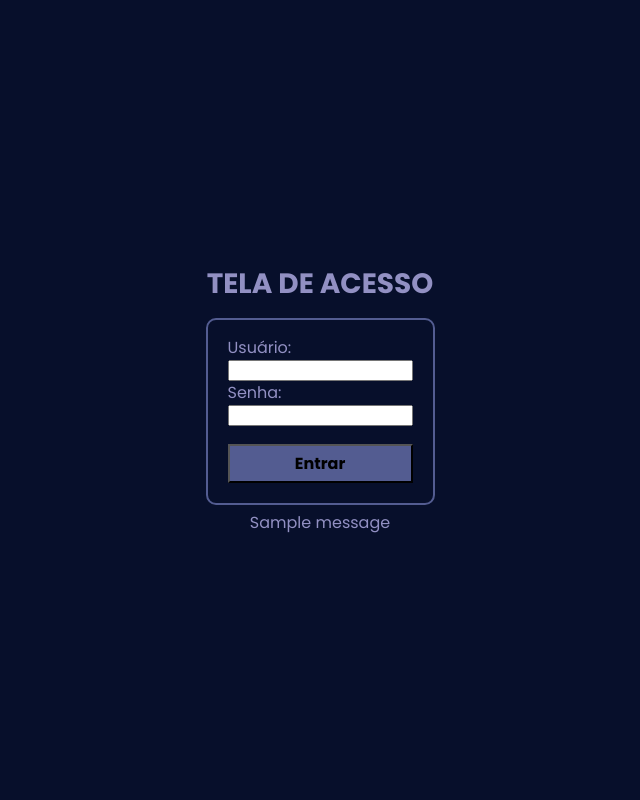
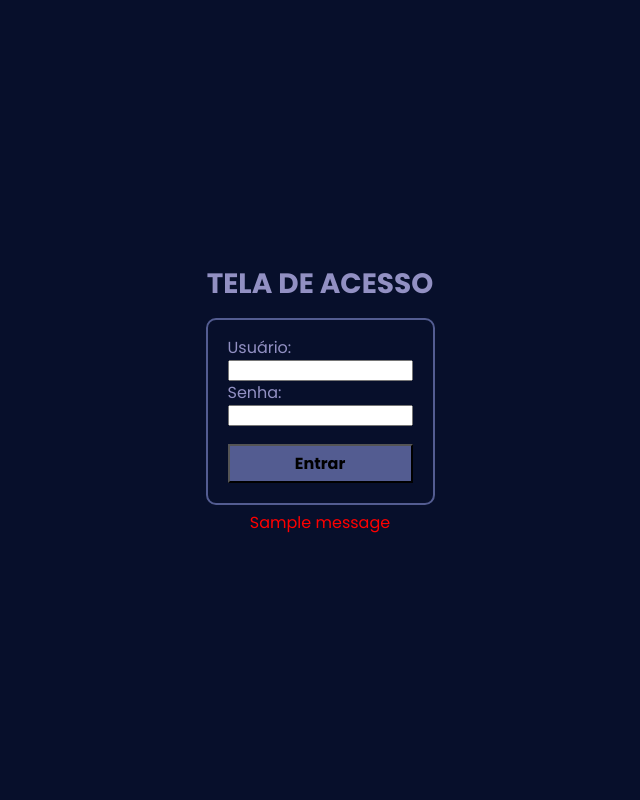
Before and after one commit to ericsonnascimento/projeto_django_agenda, a Django app: page /login/ in a window 1280 px wide. Shown: the whole page, without its empty margins (320-960 px from the left). Run offline with Django 5.2, Linux system fonts and the light colour scheme; tables that the repository leaves empty hold one stand-in row (values such as "Sample post"); one stand-in notice (Sample message) is shown.

Commit message:
ajustes em login.html

```diff
--- a/setup/static/css/login.css
+++ b/setup/static/css/login.css
@@ -33,3 +33,7 @@
     font-weight: 700;
     font-size: 16px;
 }
+
+.container__message {
+    color: var(--cor-vermelho);
+}
--- a/setup/static/css/styles.css
+++ b/setup/static/css/styles.css
@@ -4,6 +4,7 @@
     --cor-do-menu: #1B1A55;
     --cor-do-fundo-2: #535C91;
     --cor-botao: #000;
+    --cor-vermelho: red;
 
 }
 
--- a/setup/urls.py
+++ b/setup/urls.py
@@ -1,5 +1,7 @@
 from django.contrib import admin
 from django.urls import path
+from django.conf import settings
+from django.conf.urls.static import static
 from agenda import views
 from django.views.generic import RedirectView
 
@@ -16,3 +18,5 @@ urlpatterns = [
     path('login/submit', views.submit_login),
     path('logout/', views.logout_user),
 ]
+
+urlpatterns += static(settings.STATIC_URL, document_root=settings.STATICFILES_DIRS) # Adicionar Isto
--- a/templates/login.html
+++ b/templates/login.html
@@ -26,7 +26,7 @@
             </div>
         </form>
         {% for message in messages %}
-            <strong>{{ message }}</strong>
+            <strong class="container__message">{{ message }}</strong>
         {% endfor %}
     </section>
 </body>
```
